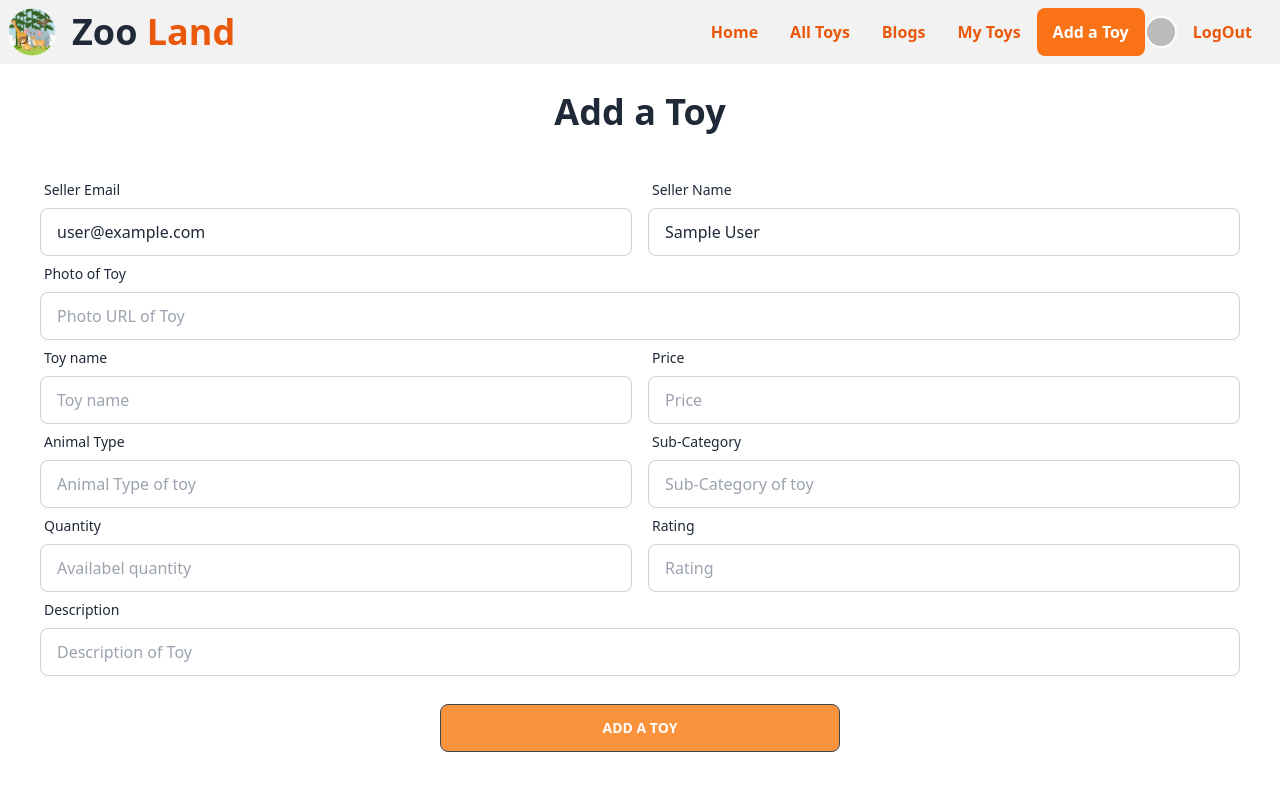
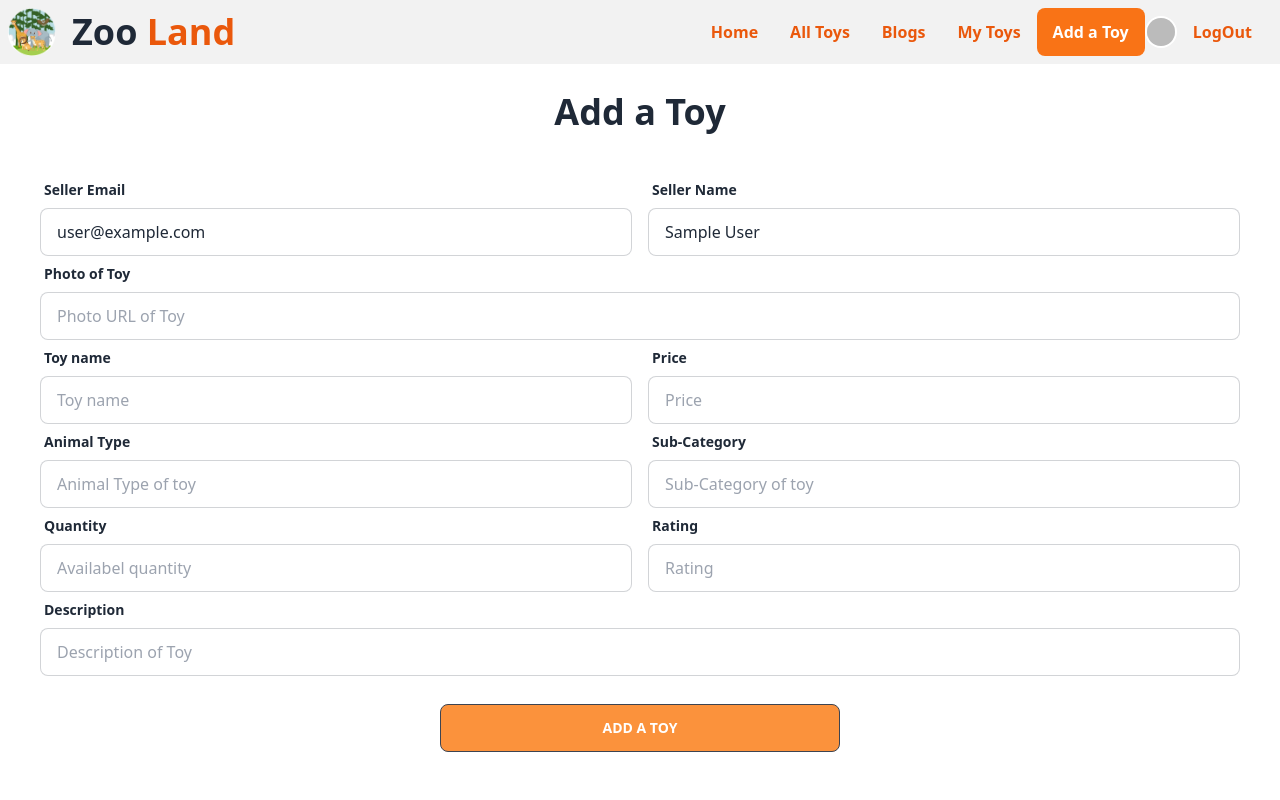
Before and after one commit to NishitaDasGupta/zoo-land-client, a React (Vite) app: page /addToy in a window 1280 px wide. Shown: the top 800 px of the page. Built offline with nearby package versions, Linux system fonts and the light colour scheme; no server answers; sample sign-in values are in the browser's storage.

Commit message:
update done

```diff
--- a/src/pages/AddToy/AddToy.jsx
+++ b/src/pages/AddToy/AddToy.jsx
@@ -46,7 +46,7 @@ const AddToy = () => {
                 <div className="grid lg:grid-cols-2 gap-4">
                     <div className="form-control">
                         <label className="label">
-                            <span className="label-text">Seller Email</span>
+                            <span className="label-text font-bold">Seller Email</span>
                         </label>
                         <input type="email" name="sellerEmail" placeholder="Your email"
                             value={user.email}
@@ -54,7 +54,7 @@ const AddToy = () => {
                     </div>
                     <div className="form-control">
                         <label className="label">
-                            <span className="label-text">Seller Name</span>
+                            <span className="label-text font-bold">Seller Name</span>
                         </label>
                         <input type="text" name="seller"
                             placeholder="Your name"
@@ -64,20 +64,20 @@ const AddToy = () => {
                 </div>
                 <div className="form-control">
                     <label className="label">
-                        <span className="label-text">Photo of Toy</span>
+                        <span className="label-text font-bold">Photo of Toy</span>
                     </label>
                     <input type="text" name="picture" placeholder="Photo URL of Toy" className="input input-bordered" />
                 </div>
                 <div className="grid lg:grid-cols-2 gap-4">
                     <div className="form-control">
                         <label className="label">
-                            <span className="label-text">Toy name</span>
+                            <span className="label-text font-bold">Toy name</span>
                         </label>
                         <input type="text" name="toyName" placeholder="Toy name" className="input input-bordered" />
                     </div>
                     <div className="form-control">
                         <label className="label">
-                            <span className="label-text">Price</span>
+                            <span className="label-text font-bold">Price</span>
                         </label>
                         <input type="text" name="price" placeholder="Price" className="input input-bordered" />
                     </div>
@@ -86,13 +86,13 @@ const AddToy = () => {
 
                     <div className="form-control">
                         <label className="label">
-                            <span className="label-text">Animal Type</span>
+                            <span className="label-text font-bold">Animal Type</span>
                         </label>
                         <input type="text" name="animal" placeholder="Animal Type of toy" className="input input-bordered" />
                     </div>
                     <div className="form-control">
                         <label className="label">
-                            <span className="label-text">Sub-Category</span>
+                            <span className="label-text font-bold">Sub-Category</span>
                         </label>
                         <input type="text" name="subcategory" placeholder="Sub-Category of toy" className="input input-bordered" />
                     </div>
@@ -100,20 +100,20 @@ const AddToy = () => {
                 <div className="grid lg:grid-cols-2 gap-4">
                     <div className="form-control">
                         <label className="label">
-                            <span className="label-text">Quantity</span>
+                            <span className="label-text font-bold">Quantity</span>
                         </label>
                         <input type="text" name="availableQuantity" placeholder="Availabel quantity" className="input input-bordered" />
                     </div>
                     <div className="form-control">
                         <label className="label">
-                            <span className="label-text">Rating</span>
+                            <span className="label-text font-bold">Rating</span>
                         </label>
                         <input type="text" name="rating" placeholder="Rating" className="input input-bordered" />
                     </div>
                 </div>
                 <div className="form-control">
                     <label className="label">
-                        <span className="label-text">Description</span>
+                        <span className="label-text font-bold">Description</span>
                     </label>
                     <input type="text" name="detailDescription" placeholder="Description of Toy" className="input input-bordered" />
                 </div>
--- a/src/pages/MyToys/MyToysTable.jsx
+++ b/src/pages/MyToys/MyToysTable.jsx
@@ -3,11 +3,9 @@ import { RiDeleteBin6Line } from "react-icons/ri";
 import { BiDetail } from "react-icons/bi";
 import { Link } from "react-router-dom";
 
-
-
 const MyToysTable = ({ toy, index, handleDelete }) => {
 
-    const { _id, animal, availableQuantity, price, subcategory, toyName } = toy;
+  const { _id, animal, availableQuantity, price, subcategory, toyName } = toy;
 
     return (
         <tr>
--- a/src/pages/MyToys/Update.jsx
+++ b/src/pages/MyToys/Update.jsx
@@ -1,78 +1,90 @@
-import { useLoaderData } from "react-router-dom";
+import { useLoaderData, useNavigate } from "react-router-dom";
+import Swal from "sweetalert2";
 
 const Update = () => {
     const toy = useLoaderData();
-    const { animal, availableQuantity, price, subcategory, toyName, picture, detailDescription, rating
+    const { _id, animal, availableQuantity, price, subcategory, toyName, picture, detailDescription, rating
     } = toy;
+    const navigate = useNavigate();
+    const handleUpdate = (event) => {
+        event.preventDefault();
+        const form = event.target;
+        const picture = form.picture.value;
+        const price = form.price.value;
+        const availableQuantity = form.availableQuantity.value;
+        const rating = form.rating.value;
+        const detailDescription = form.detailDescription.value;
+
+        const updatedToy = { picture, price, availableQuantity, rating, detailDescription }
+        // console.log(updatedToy);
+
+        fetch(`http://localhost:5000/allToy/${_id}`, {
+            method: "PUT",
+            headers: {
+                "content-type": "application/json"
+            },
+            body: JSON.stringify(updatedToy)
+
+        })
+            .then(res => res.json())
+            .then(data => {
+                if (data.modifiedCount > 0) {
+                    Swal.fire(
+                        'Successfully Updated!'
+                    )
+                    navigate("/myToys");
+                }
+            })
+
+    }
     return (
         <div className="mt-7 bg-base-50">
-            <h2 className="text-4xl text-center font-bold">Update Your Toy</h2>
-            <form className="p-10">
+
+            <div className="text-center mt-4">
+                <h2 className="font-bold text-2xl">Update Your -  {toyName} Toy</h2>
+                <p >Type: <span className="text-orange-600">{animal}</span> | <span className="text-orange-600">{subcategory}</span>  </p>
+            </div>
+            <form onSubmit={handleUpdate} className="p-10 mx-auto lg:w-1/2">
+                <div className="form-control">
+                    <label className="label">
+                        <span className="label-text font-bold">Photo of Toy</span>
+                    </label>
+                    <input type="text" name="picture"
+                        defaultValue={picture}
+                        placeholder="Photo URL of Toy" className="input input-bordered" />
+                </div>
                 <div className="grid lg:grid-cols-2 gap-4">
+
                     <div className="form-control">
                         <label className="label">
-                            <span className="label-text">Toy name</span>
-                        </label>
-                        <input type="text" name="toyName"
-                            defaultValue={toyName} placeholder="Toy name" className="input input-bordered" />
-                    </div>
-                    <div className="form-control">
-                        <label className="label">
-                            <span className="label-text">Price</span>
+                            <span className="label-text font-bold">Price</span>
                         </label>
                         <input type="text" name="price"
                             defaultValue={price} placeholder="Price" className="input input-bordered" />
                     </div>
-                </div>
-
-
-                <div className="grid lg:grid-cols-2 gap-4">
-
                     <div className="form-control">
                         <label className="label">
-                            <span className="label-text">Animal Type</span>
+                            <span className="label-text font-bold">Description</span>
                         </label>
-                        <input type="text" name="animal"
-                            defaultValue={animal} placeholder="Animal Type of toy" className="input input-bordered" />
-                    </div>
-                    <div className="form-control">
-                        <label className="label">
-                            <span className="label-text">Sub-Category</span>
-                        </label>
-                        <input type="text" name="subcategory"
-                            defaultValue={subcategory} placeholder="Sub-Category of toy" className="input input-bordered" />
+                        <input type="text" name="detailDescription"
+                            defaultValue={detailDescription} placeholder="Description of Toy" className="input input-bordered" />
                     </div>
                 </div>
                 <div className="grid lg:grid-cols-2 gap-4">
                     <div className="form-control">
                         <label className="label">
-                            <span className="label-text">Quantity</span>
+                            <span className="label-text font-bold">Quantity</span>
                         </label>
                         <input type="text" name="availableQuantity"
                             defaultValue={availableQuantity} placeholder="Availabel quantity" className="input input-bordered" />
                     </div>
                     <div className="form-control">
                         <label className="label">
-                            <span className="label-text">Rating</span>
+                            <span className="label-text font-bold">Rating</span>
                         </label>
                         <input type="text" name="rating"
                             defaultValue={rating} placeholder="Rating" className="input input-bordered" />
                     </div>
-                </div>
-                <div className="form-control">
-                    <label className="label">
-                        <span className="label-text">Photo of Toy</span>
-                    </label>
-                    <input type="text" name="picture"
-                        defaultValue={picture}
-                        placeholder="Photo URL of Toy" className="input input-bordered" />
-                </div>
-                <div className="form-control">
-                    <label className="label">
-                        <span className="label-text">Description</span>
-                    </label>
-                    <input type="text" name="detailDescription"
-                        defaultValue={detailDescription} placeholder="Description of Toy" className="input input-bordered" />
                 </div>
                 <div className="text-center">
                     <button className="btn my-7 w-1/2 lg:w-1/3 bg-orange-400 hover:bg-orange-600">Update</button>
```
